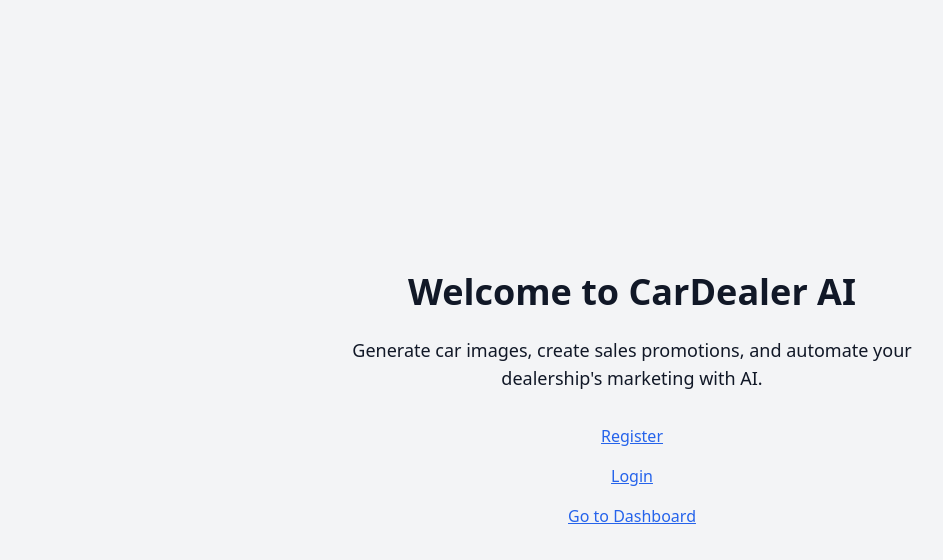
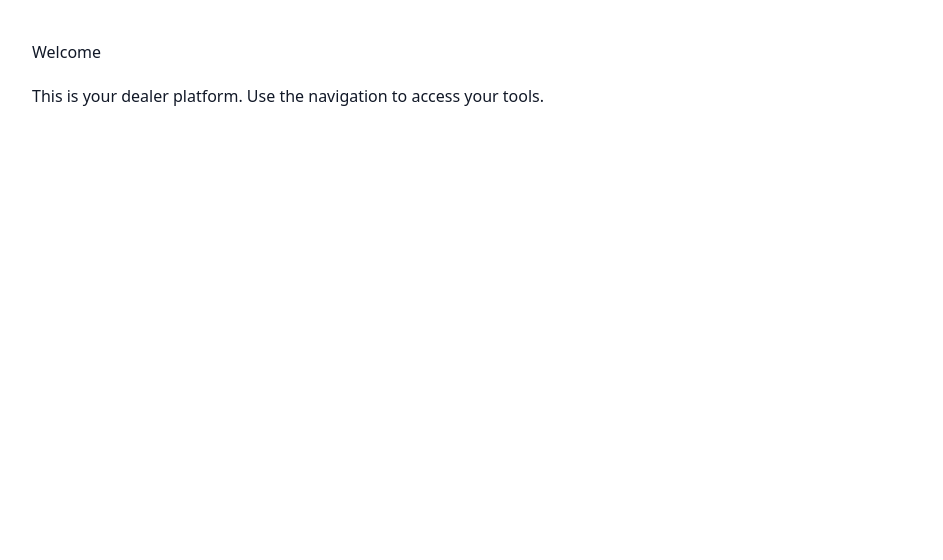
Before and after one commit to brettkues/cardealer-ai, a Next.js app: page / in a window 1280 px wide. Shown: the top 560 px of the page, without its empty margins (8-951 px from the left). Built offline with nearby package versions, Linux system fonts and the light colour scheme.

Commit message:
Update page.js

```diff
--- a/app/page.js
+++ b/app/page.js
@@ -1,25 +1,10 @@
-// app/page.js
-import Link from "next/link";
-
-export default function Home() {
+export default function HomePage() {
   return (
-    <main className="flex flex-col items-center justify-center min-h-screen px-4 bg-gray-100 text-center">
-      <h1 className="text-4xl font-bold mb-6">Welcome to CarDealer AI</h1>
-      <p className="mb-8 text-lg max-w-xl">
-        Generate car images, create sales promotions, and automate your dealership's marketing with AI.
+    <div style={{ padding: 40 }}>
+      <h1>Welcome</h1>
+      <p style={{ marginTop: 20 }}>
+        This is your dealer platform. Use the navigation to access your tools.
       </p>
-
-      <div className="flex flex-col space-y-4">
-        <Link href="/register" className="text-blue-600 underline">
-          Register
-        </Link>
-        <Link href="/login" className="text-blue-600 underline">
-          Login
-        </Link>
-        <Link href="/dashboard" className="text-blue-600 underline">
-          Go to Dashboard
-        </Link>
-      </div>
-    </main>
+    </div>
   );
 }
```
